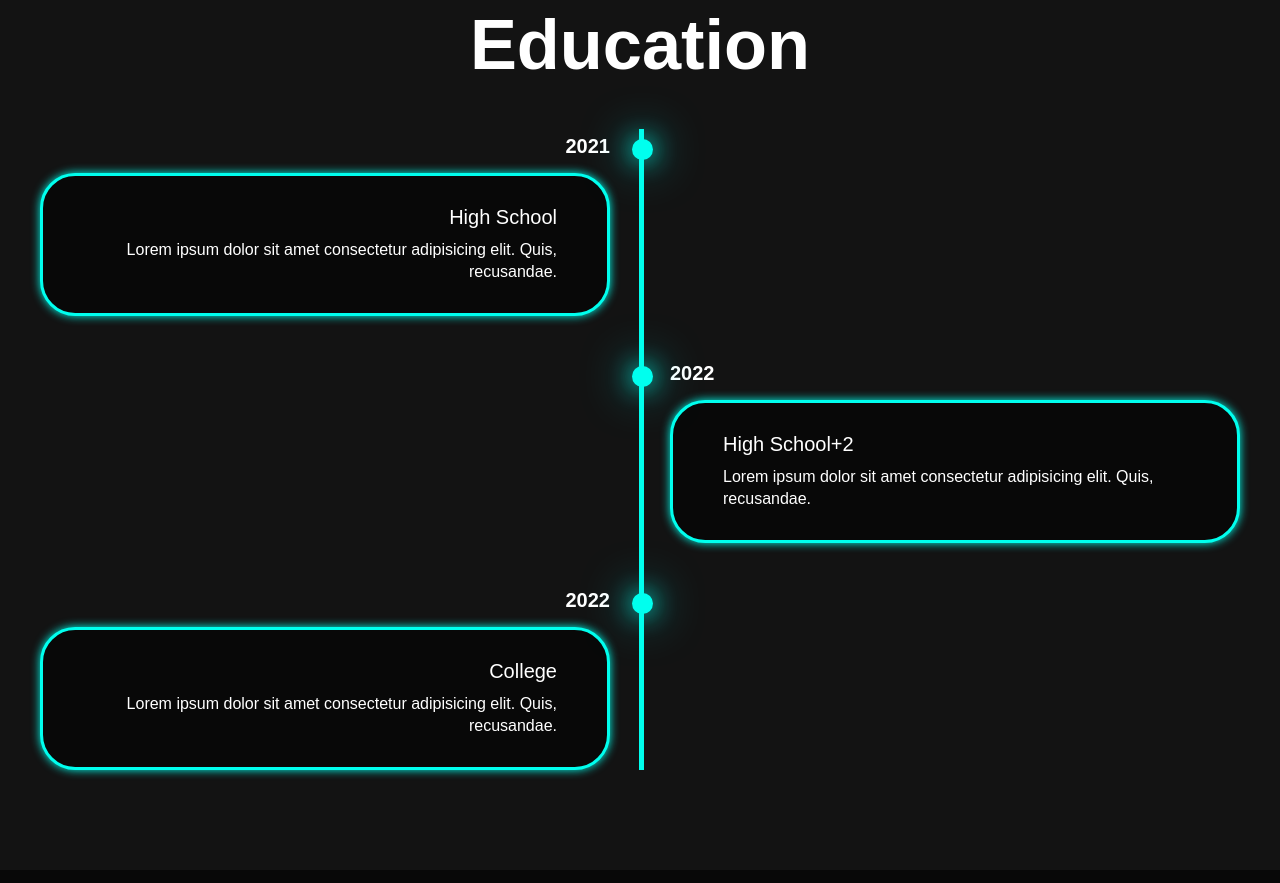
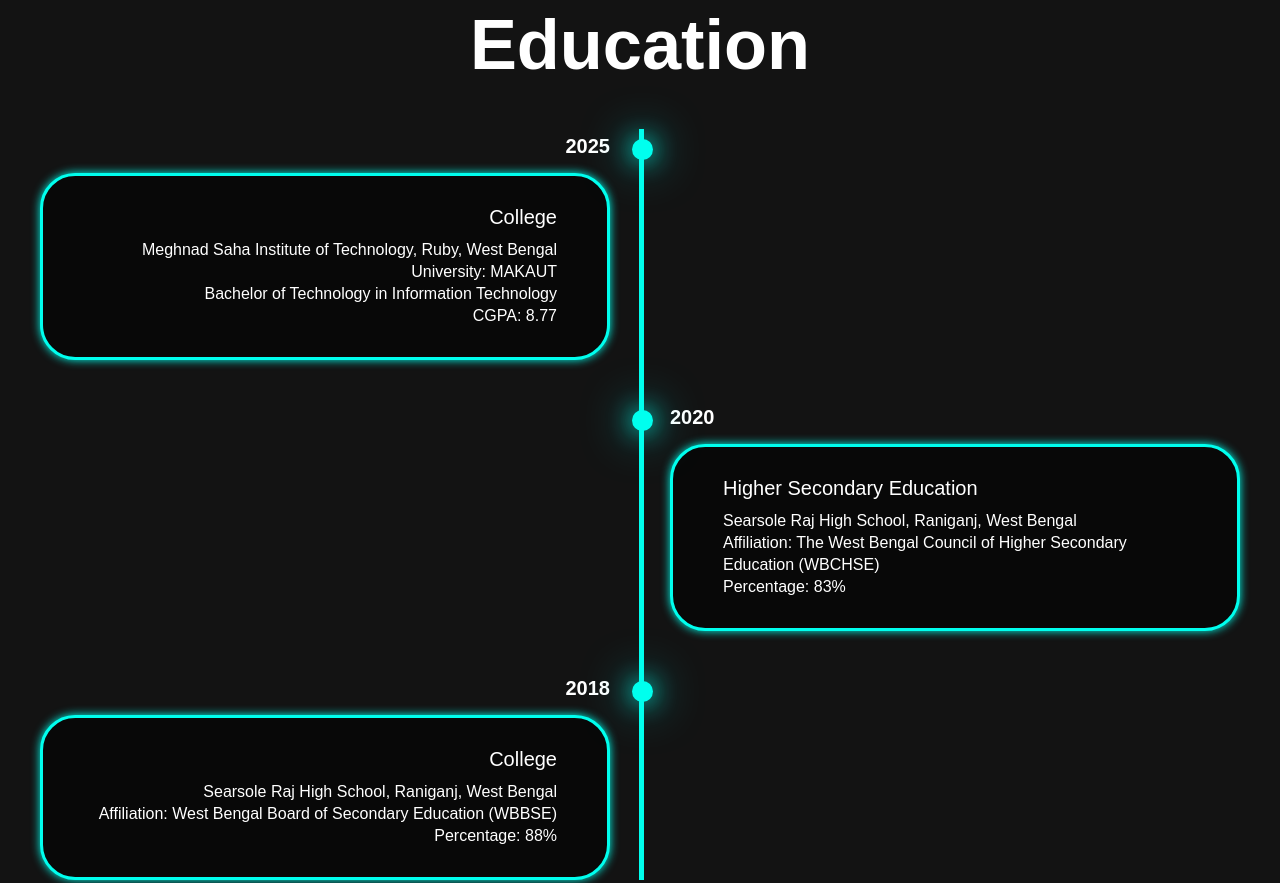
Before and after one commit to Pijush188/Portfolio, a plain HTML site: page index.html in a window 1280 px wide. Shown: the part 940-1823 px from the top of the page. Drawn offline with nearby package versions, Linux system fonts and the light colour scheme; files whose address does not match are found by name.

Commit message:
index changes

```diff
--- a/index.html
+++ b/index.html
@@ -26,7 +26,7 @@
         <div class="home-content">
             <h1>Hi, It's <span>Pijush</span></h1>
             <h3 class="text-animation">I'm a <span></span></h3>
-            <p><h5>Lorem ipsum dolor sit amet consectetur adipisicing elit. Nostrum, praesentium. Non assumenda pariatur neque cum iusto, harum corporis quae at hic asperiores sequi, voluptates, molestias aliquid minima inventore accusantium illo?</h5></p>
+            <p><h5>Enthusiastic IT graduate passionate about exploring the dynamic world of technology. With a solid foundation in programming, network management and database management, I am constantly expanding my knowledge and skills in areas like AI/ML, Data Analysis, and software development. My academic journey is complemented by hands-on projects, where I have honed problem-solving abilities and teamwork. I enjoy leveraging technology to create innovative solutions, and I am eager to contribute to impactful projects while continually growing as a professional in the ever-evolving IT landscape.</h5></p>
             <div class="social-icons">
                 <a href="https://www.linkedin.com/in/pijush-das-56a759294/" target="_blank"><i class='bx bxl-linkedin-square' ></i></a>
                 <a href="https://github.com/Pijush188" target="_blank"><i class='bx bxl-github' ></i></a>
@@ -47,28 +47,28 @@
         <div class="timeline-items">
             <div class="timeline-item">
                 <div class="timeline-dot"></div>
-                    <div class="timeline-date">2021</div>
+                    <div class="timeline-date">2025</div>
                     <div class="timeline-content">
-                        <h3>High School</h3>
-                        <p>Lorem ipsum dolor sit amet consectetur adipisicing elit. Quis, recusandae.</p>
+                        <h3>College</h3>
+                        <p>Meghnad Saha Institute of Technology, Ruby, West Bengal<br>University: MAKAUT<br>Bachelor of Technology in Information Technology<br>CGPA: 8.77</p>
                     </div>
             </div>
 
             <div class="timeline-item">
                 <div class="timeline-dot"></div>
-                    <div class="timeline-date">2022</div>
+                    <div class="timeline-date">2020</div>
                     <div class="timeline-content">
-                        <h3>High School+2</h3>
-                        <p>Lorem ipsum dolor sit amet consectetur adipisicing elit. Quis, recusandae.</p>
+                        <h3>Higher Secondary Education</h3>
+                        <p>Searsole Raj High School, Raniganj, West Bengal<br>Affiliation: The West Bengal Council of Higher Secondary Education (WBCHSE)<br>Percentage: 83%</p>
                     </div>
             </div>
 
             <div class="timeline-item">
                 <div class="timeline-dot"></div>
-                    <div class="timeline-date">2022</div>
+                    <div class="timeline-date">2018</div>
                     <div class="timeline-content">
                         <h3>College</h3>
-                        <p>Lorem ipsum dolor sit amet consectetur adipisicing elit. Quis, recusandae.</p>
+                        <p>Searsole Raj High School, Raniganj, West Bengal<br>Affiliation: West Bengal Board of Secondary Education (WBBSE)<br>Percentage: 88%</p>
                     </div>
             </div>
         </div>
```
